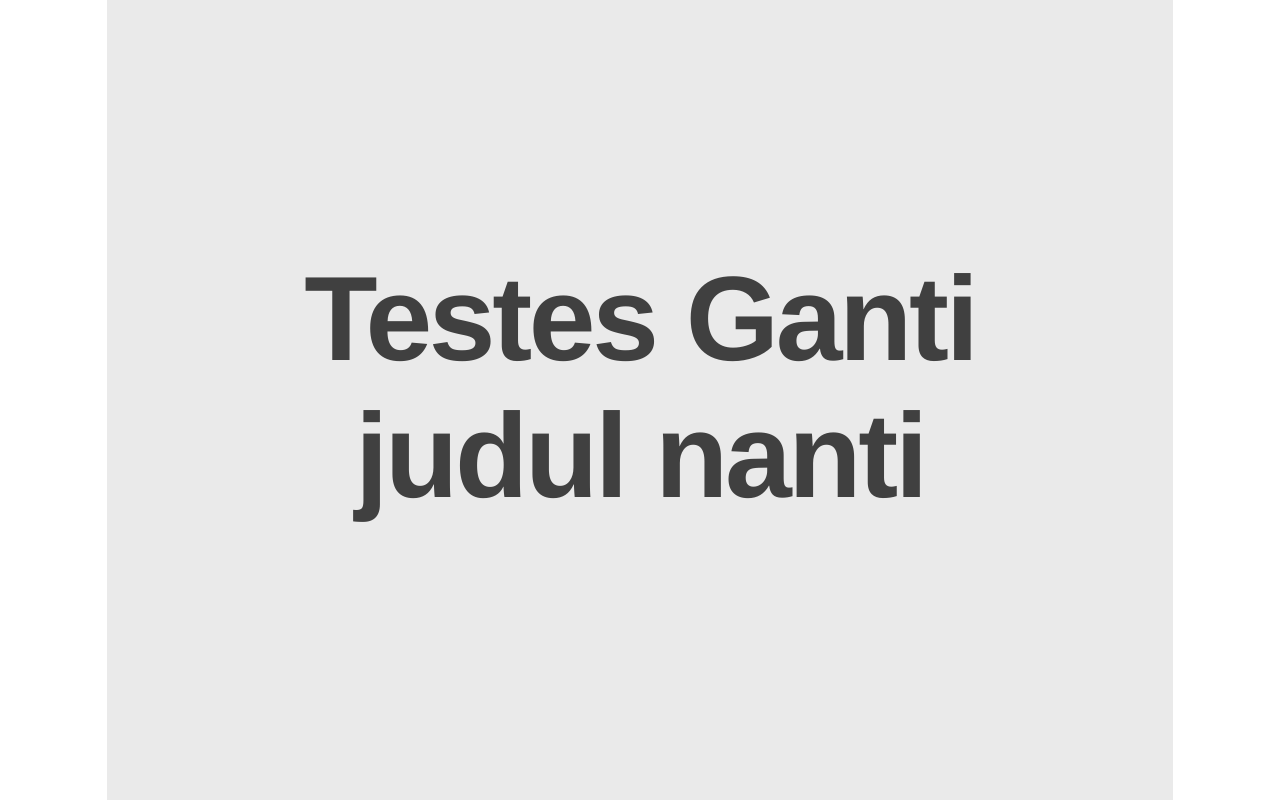
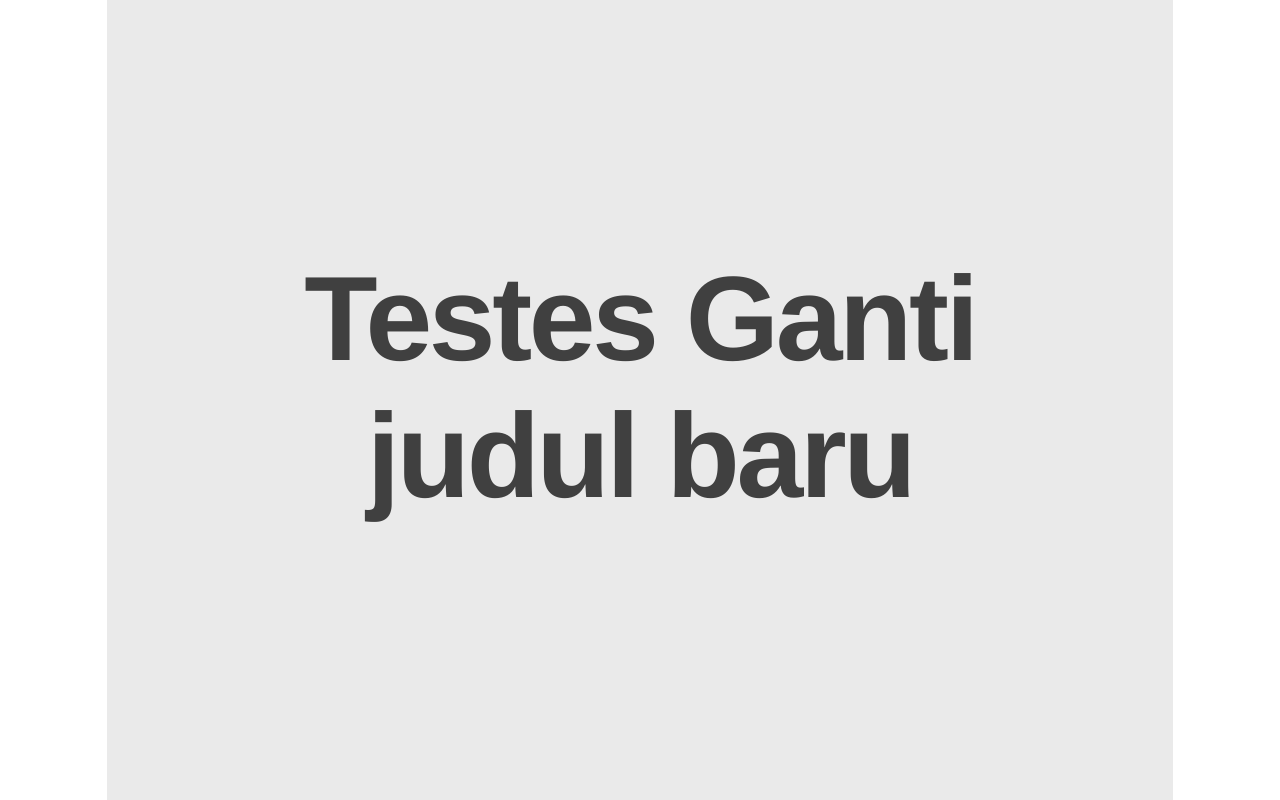
Before and after one commit to RonyGunawan/TKPPL-, a website: page src/index.jade in a window 1280 px wide. Drawn offline with nearby package versions, Linux system fonts and the light colour scheme; files that its build step writes are made by us from their sources; files whose address does not match are found by name.

Commit message:
perubahaan pada index

```diff
--- a/src/index.jade
+++ b/src/index.jade
@@ -12,7 +12,7 @@ html
     article
 
       section
-        h1 Testes Ganti judul nanti
+        h1 Testes Ganti judul baru
 
       section
         h2 Keyboard Interaction
```
